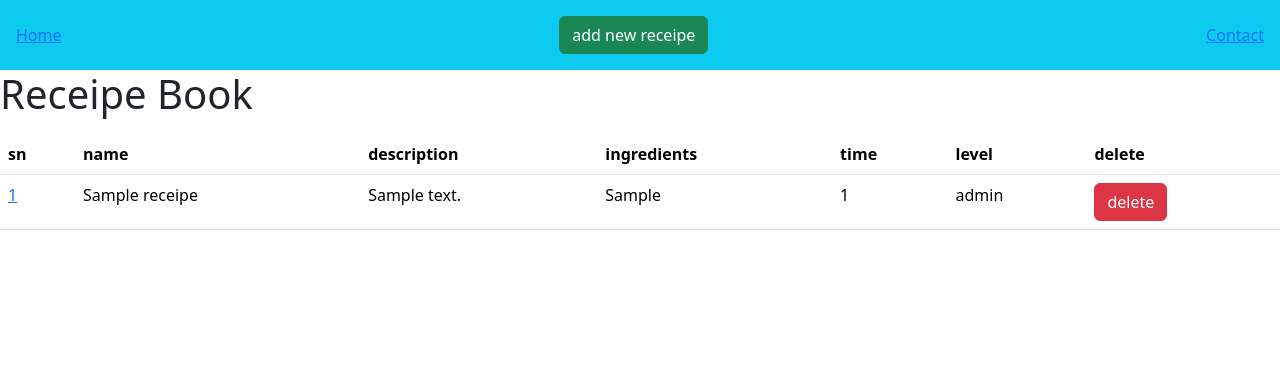
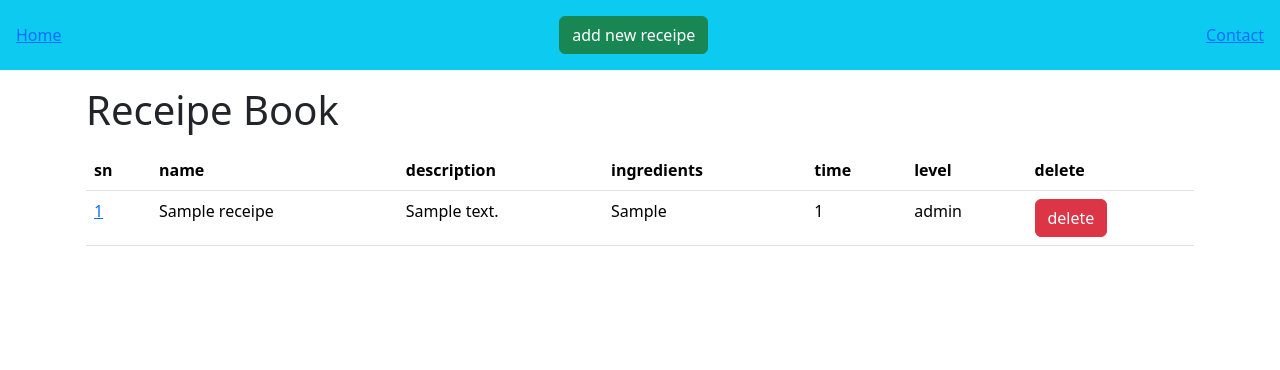
Before and after one commit to prabeshstha11/django-starter, a Django app: page /receipe/ in a window 1280 px wide. Shown: the top 370 px of the page. Run offline with Django 5.2, Linux system fonts and the light colour scheme; tables that the repository leaves empty hold one stand-in row (values such as "Sample post").

Commit message:
styling list

```diff
--- a/templates/list.html
+++ b/templates/list.html
@@ -1,5 +1,6 @@
 {% extends "base.html" %} {% block title %}Home{% endblock title %} {%block body %}
 
+<div class="container p-3">
     <h1>{{ title }}</h1>
     <p>{{ message }}</p>
 
@@ -33,5 +34,6 @@
             {% endfor %}
         </tbody>
     </table>
+</div>
 
 {% endblock body %}
```
Lines whose indentation alone changed are shown as unchanged.
